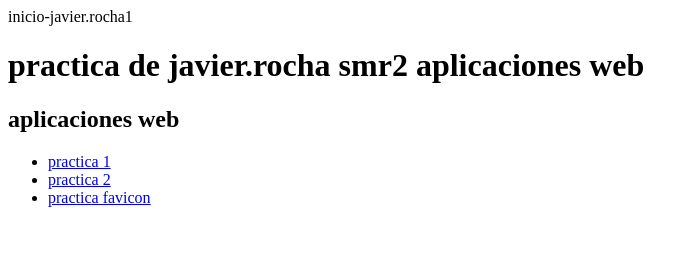
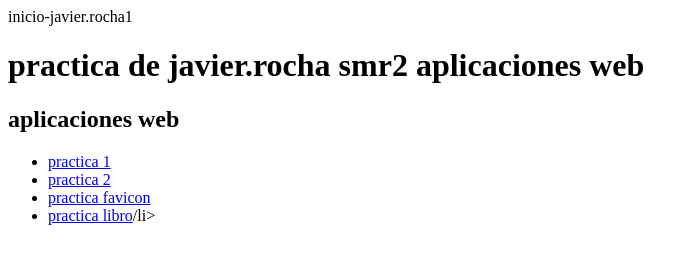
Before and after one commit to javiroalon-blip/appweb, a plain HTML site: page index.html in a window 1280 px wide. Shown: the whole page, without its empty margins (0-698 px from the left). Drawn offline with Linux system fonts and the light colour scheme.

Commit message:
lista.html

```diff
--- a/index.html
+++ b/index.html
@@ -11,6 +11,7 @@
         <li><a href="tema2/practica1.1.html">practica 1</a></li>
         <li><a href="tema2/practica1.2.html">practica 2</a></li>
         <li><a href="tema2/2.2favicon.html">practica favicon</a></li>
+        <li><a href="tema2/lista.html">practica libro</a>/li>
     </ul>
 </body>
 
```
